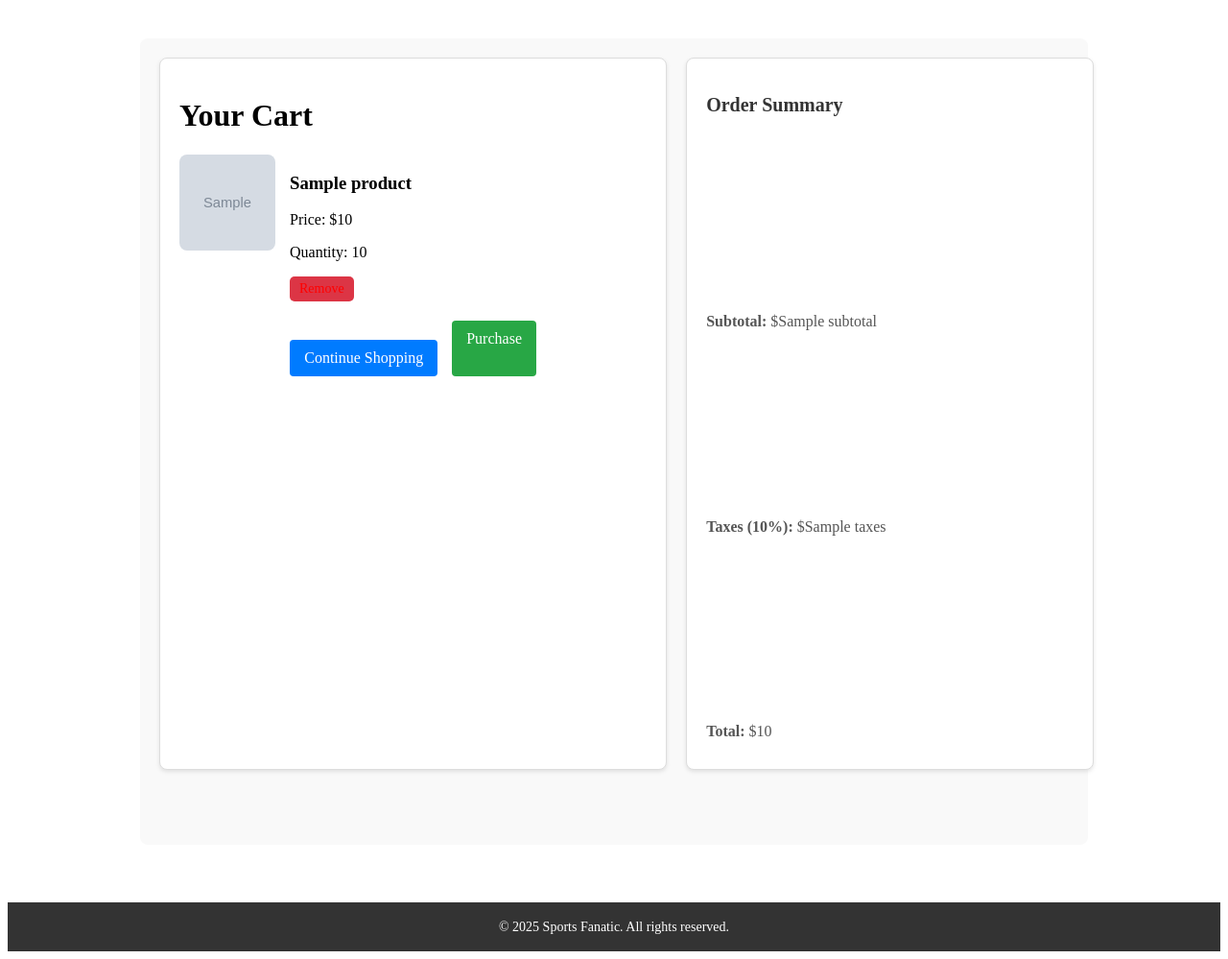
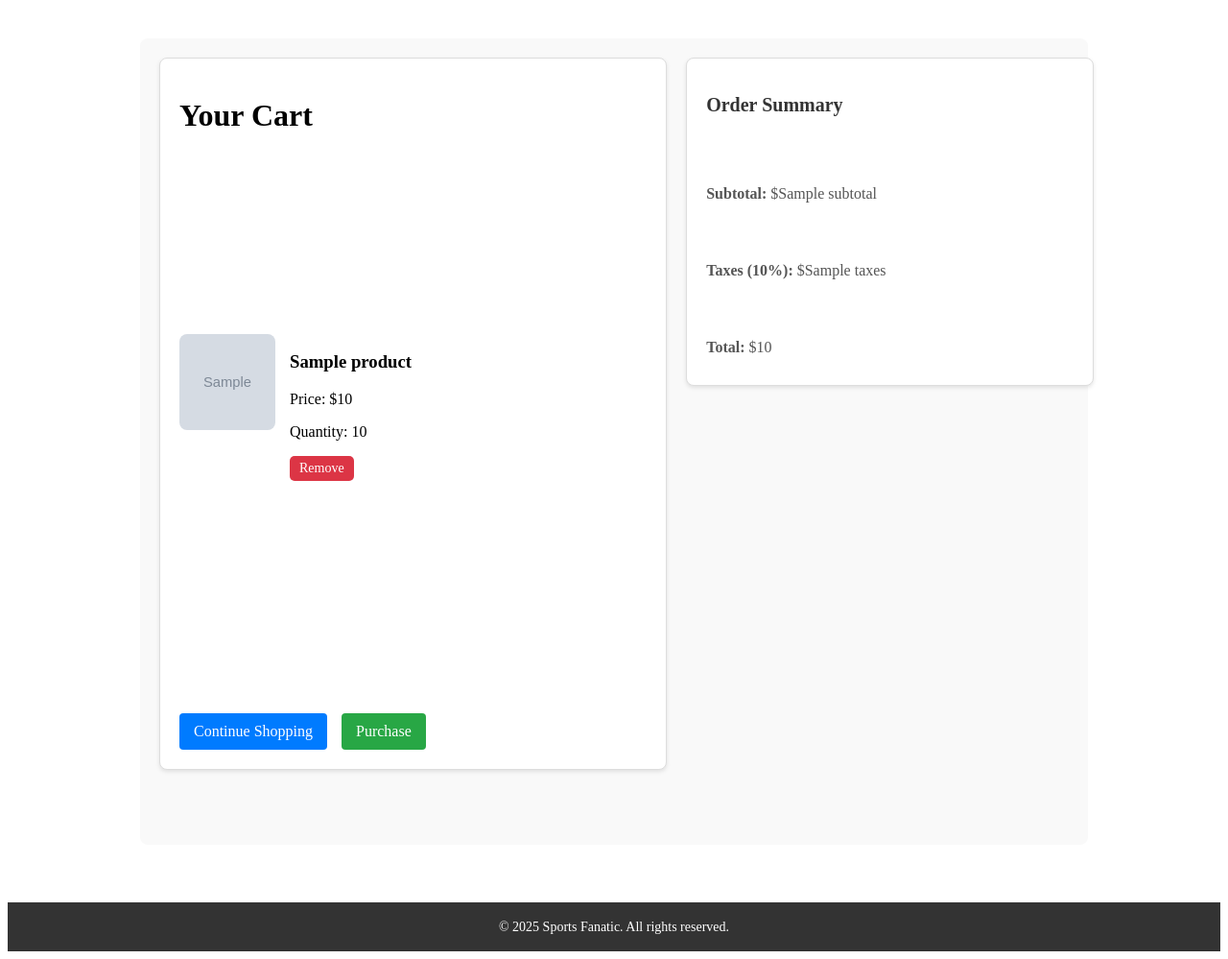
Before and after one commit to noahtorious91/sports_fanatic, a Django app: template myproject/store/templates/store/cart.html in a window 1280 px wide. Shown: the part 55-1054 px from the top of the page at 96% size. Run offline with Django 5.2, Linux system fonts and the light colour scheme; the template is opened without the code that fills it: most values are stand-ins (such as "Sample title", 1, 10 or a date in 2020); grey boxes marked "Sample" are stand-in pictures.

Commit message:
the cart page is looking much better now

```diff
--- a/myproject/store/static/store/cart.css
+++ b/myproject/store/static/store/cart.css
@@ -26,6 +26,9 @@
     box-shadow: 0 2px 4px rgba(0, 0, 0, 0.1);
     min-height: 700px;
     min-width: 70%;
+    display:flex;
+    flex-direction: column;
+    justify-content: space-between;
 }
 
 .cart-item {
@@ -62,6 +65,7 @@
     flex-direction: column;
     justify-content: space-between;
     min-width: 55%;
+    height: 300px;
 }
 
 .cart-summary h2 {
@@ -85,7 +89,6 @@
     border-radius: 5px;
     font-size: 14px;
     transition: background-color 0.3s ease;
-    color: red;
     text-decoration: none;
 }
 
@@ -119,7 +122,7 @@
 /* Button Group */
 .button-group {
     display: flex;
-    justify-content: center; /* Center the buttons horizontally */
+    justify-content: left; /* Center the buttons horizontally */
     gap: 15px; /* Add space between the buttons */
     margin-top: 20px;
 }
@@ -127,6 +130,7 @@
 /* Purchase Button */
 .purchase-btn {
     display: inline-block;
+    margin-top: 20px;
     padding: 10px 15px;
     background-color: #28a745; /* Green color for purchase */
     color: #fff;
```
Also changed, not shown: myproject/db.sqlite3.
